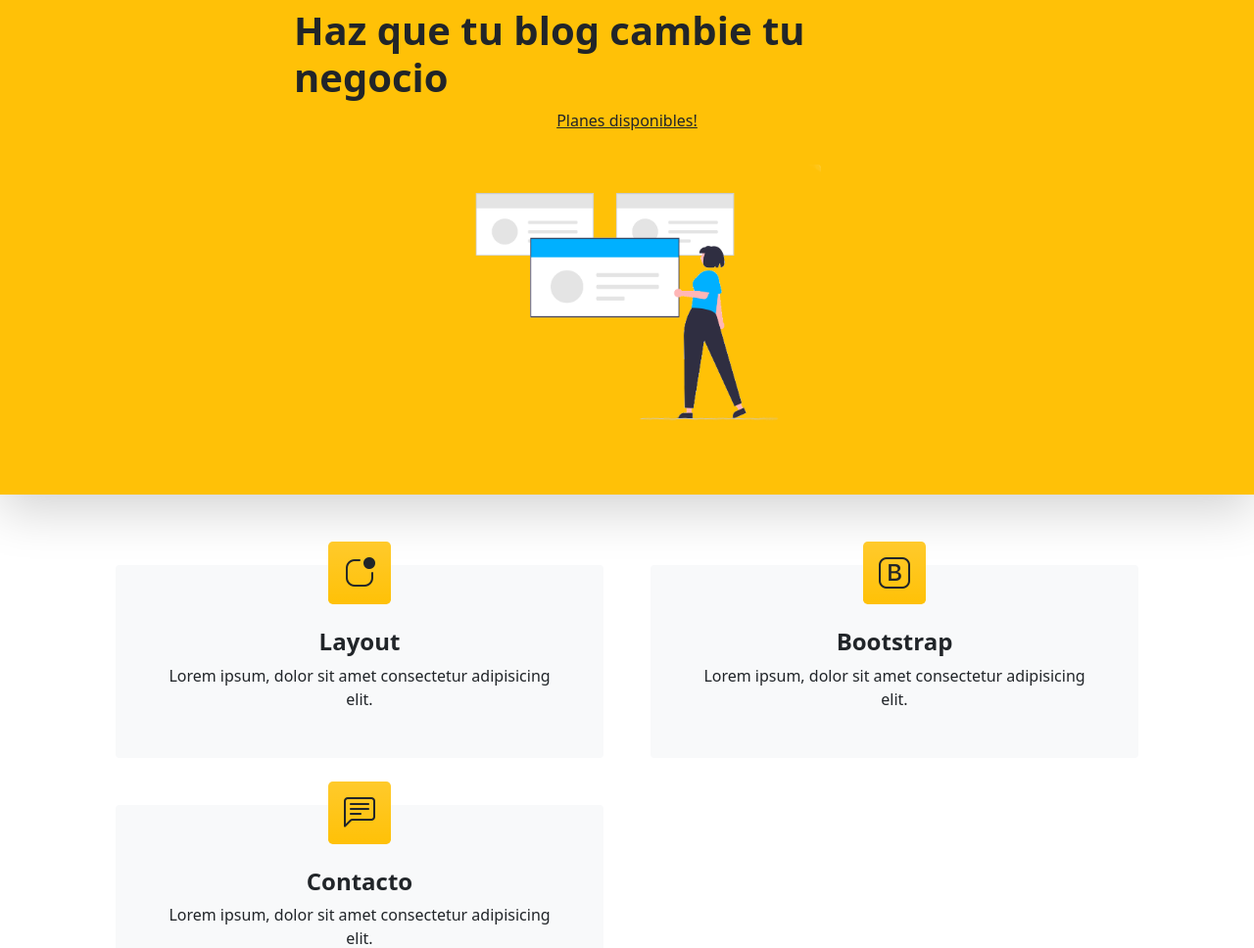
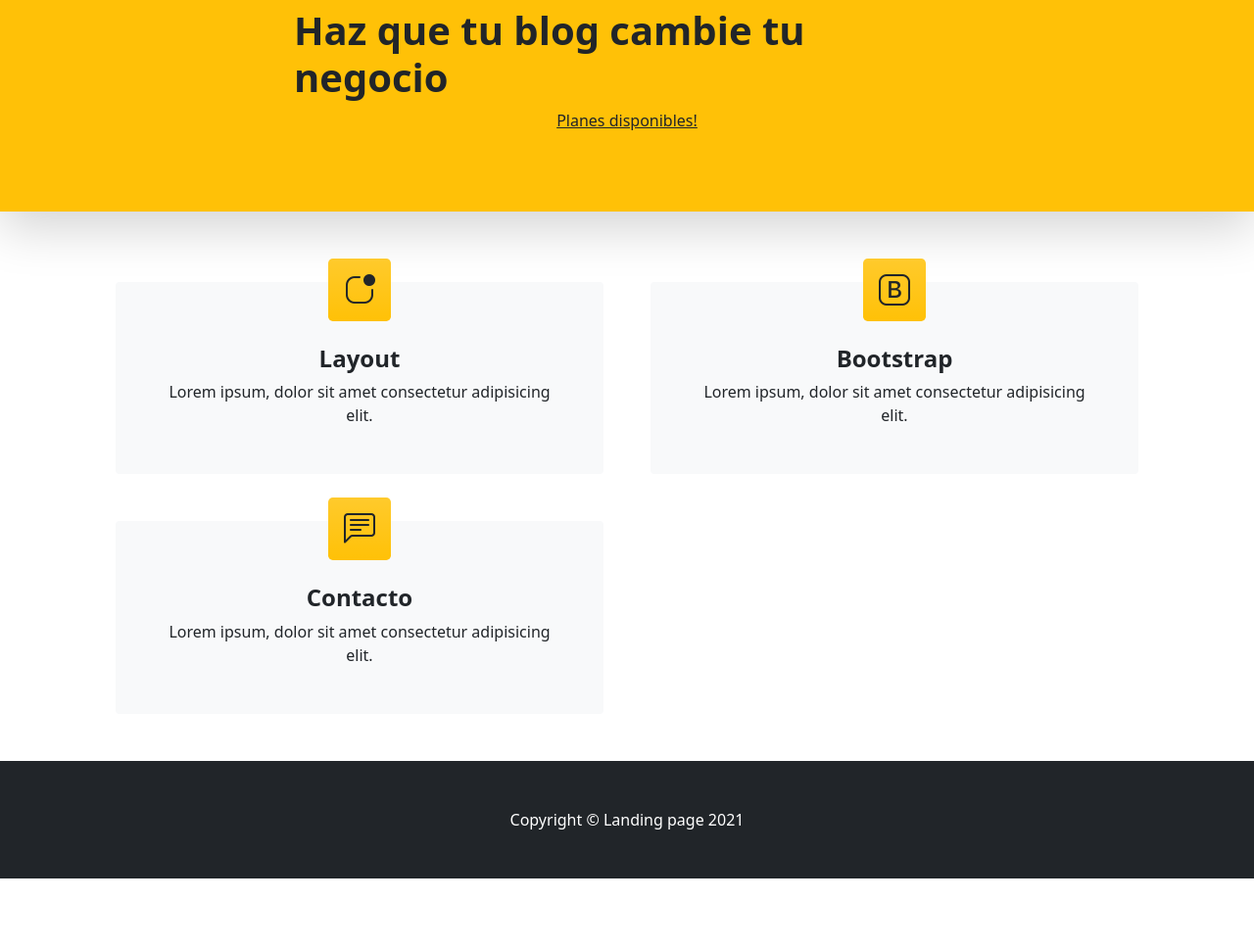
Before and after one commit to karimlema9/landingpage, a plain HTML site: page index.html in a window 1280 px wide. Shown: the part 966-1934 px from the top of the page at 98% size. After the commit the page ends 1863 px from the top, so only its background shows below. Drawn offline with nearby package versions, Linux system fonts and the light colour scheme.

Commit message:
imagen out

```diff
--- a/index.html
+++ b/index.html
@@ -49,9 +49,6 @@
                             </div>
                             <div class="d-grid gap-3 d-sm-flex justify-content-sm-center">
                                 <div class="dropdown-divider"></div>
-                            </div>
-                            <div class="d-grid gap-3 d-sm-flex justify-content-sm-center">
-                                <div class="col-lg-7"><img class="img-fluid rounded mb-4 mb-lg-0" src="./img/selector.png" alt="Imagen" /></div>
                             </div>
                     </div>
                 </div>
```
